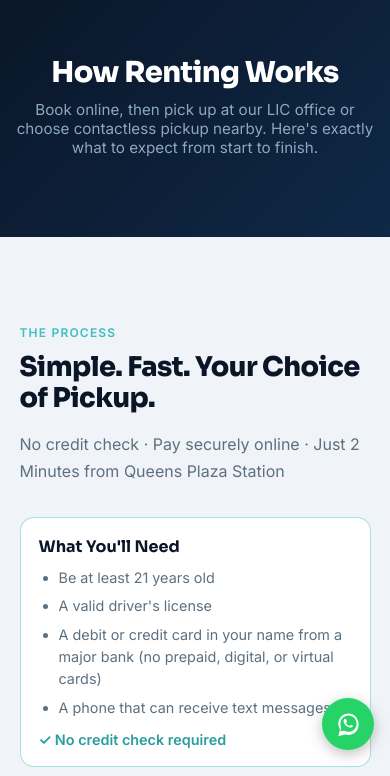
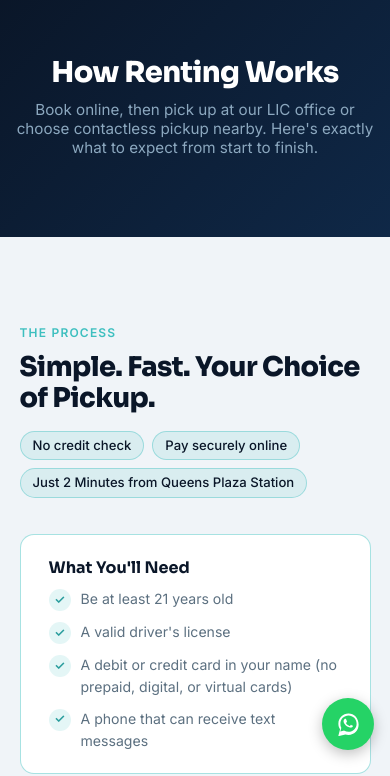
Before and after one commit to allserveny/xlane-website-2.0, a plain HTML site: page how-it-works.html in a window 390 px wide. Shown: the part 78-854 px from the top of the page. Drawn offline with Linux system fonts and the light colour scheme.

Commit message:
Add files via upload

```diff
--- a/css/styles.css
+++ b/css/styles.css
@@ -1067,3 +1067,18 @@
 .hiw-needs-note { margin-top: 12px; font-weight: 600; font-size: 0.9rem; color: #2a9d9d; }
 .hiw-mid-cta { text-align: center; margin-top: 40px; }
 @media (max-width: 700px) { .hiw-needs ul { grid-template-columns: 1fr; } .hiw-needs { padding: 18px; } }
+
+/* ── How It Works: requirements box v2 + intro line (2026-11-23) ── */
+.hiw-intro-sub { max-width: none; }
+.hiw-intro-item { white-space: nowrap; }
+.hiw-needs { max-width: none; margin: 36px 0 0; padding: 22px 28px; }
+.hiw-needs ul { list-style: none; padding: 0; grid-template-columns: repeat(4, 1fr); gap: 16px 28px; }
+.hiw-needs li { display: flex; gap: 10px; align-items: flex-start; font-size: 0.88rem; }
+.hiw-needs li::before { content: "✓"; flex-shrink: 0; width: 22px; height: 22px; border-radius: 50%; background: rgba(61,191,191,0.14); color: #2a9d9d; font-weight: 700; font-size: 0.75rem; display: inline-flex; align-items: center; justify-content: center; margin-top: 1px; }
+@media (max-width: 1000px) { .hiw-needs ul { grid-template-columns: 1fr 1fr; } }
+@media (max-width: 700px) {
+  .hiw-needs ul { grid-template-columns: 1fr; gap: 10px; }
+  .hiw-intro-sub { display: flex; flex-wrap: wrap; gap: 8px; }
+  .hiw-intro-sep { display: none; }
+  .hiw-intro-item { font-size: 0.82rem; line-height: 1.2; color: var(--navy); font-weight: 500; background: rgba(61,191,191,0.12); border: 1px solid rgba(61,191,191,0.4); border-radius: 999px; padding: 6px 12px; }
+}
--- a/how-it-works.html
+++ b/how-it-works.html
@@ -112,17 +112,16 @@ src="https://www.facebook.com/tr?id=1013097894449447&ev=PageView&noscript=1"
     <div class="section-inner">
       <div class="section-eyebrow">The Process</div>
       <h2 class="section-title">Simple. Fast. Your Choice of Pickup.</h2>
-      <p class="section-sub">No credit check · Pay securely online · Just 2 Minutes from Queens Plaza Station</p>
+      <p class="section-sub hiw-intro-sub"><span class="hiw-intro-item">No credit check</span><span class="hiw-intro-sep"> · </span><span class="hiw-intro-item">Pay securely online</span><span class="hiw-intro-sep"> · </span><span class="hiw-intro-item">Just 2 Minutes from Queens Plaza Station</span></p>
       <!-- What you need -->
       <div class="hiw-needs">
         <div class="hiw-needs-title">What You'll Need</div>
         <ul>
           <li>Be at least 21 years old</li>
           <li>A valid driver's license</li>
-          <li>A debit or credit card in your name from a major bank (no prepaid, digital, or virtual cards)</li>
+          <li>A debit or credit card in your name (no prepaid, digital, or virtual cards)</li>
           <li>A phone that can receive text messages</li>
         </ul>
-        <div class="hiw-needs-note">✓ No credit check required</div>
       </div>
 
       <!-- Step-by-step visual -->
```
